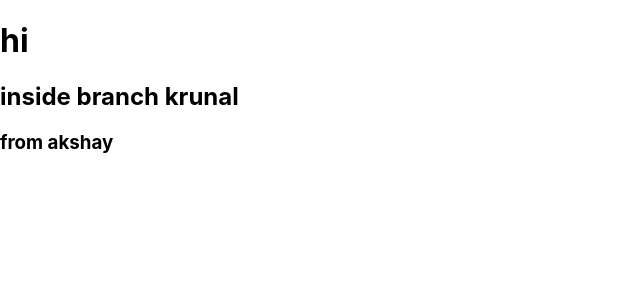
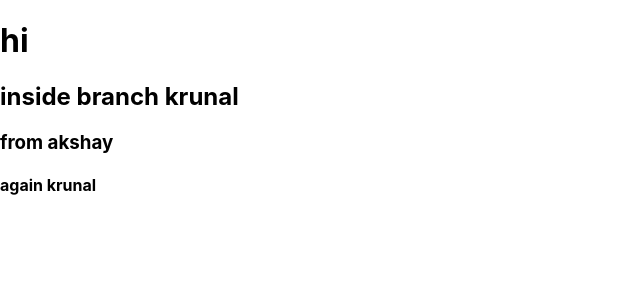
Before and after one commit to akshayparkad/wedding-planning-frontend, a React (Create React App) app: page / in a window 1280 px wide. Shown: the top 300 px of the page, without its empty margins (0-640 px from the left). Built offline with nearby package versions, Linux system fonts and the light colour scheme.

Commit message:
thid change

```diff
--- a/src/App.js
+++ b/src/App.js
@@ -6,7 +6,8 @@ function App() {
     <>
   <h1> hi </h1>
   <h2>inside branch krunal</h2>
-  <h3>from akshay</h3>
+      <h3>from akshay</h3>
+      <h4> again krunal</h4>
   </>);
 
 }
```
